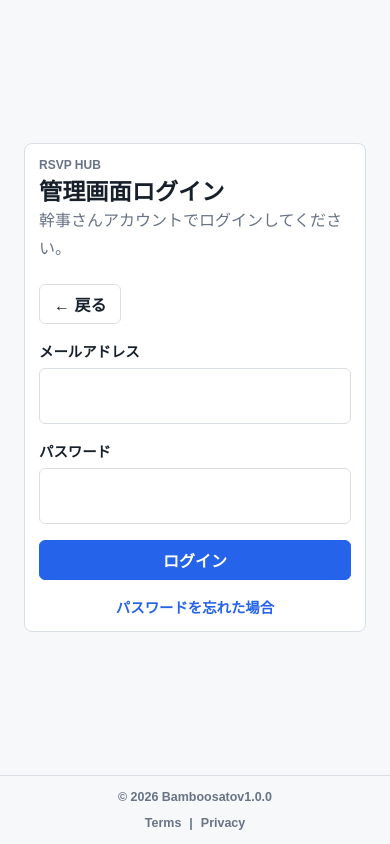
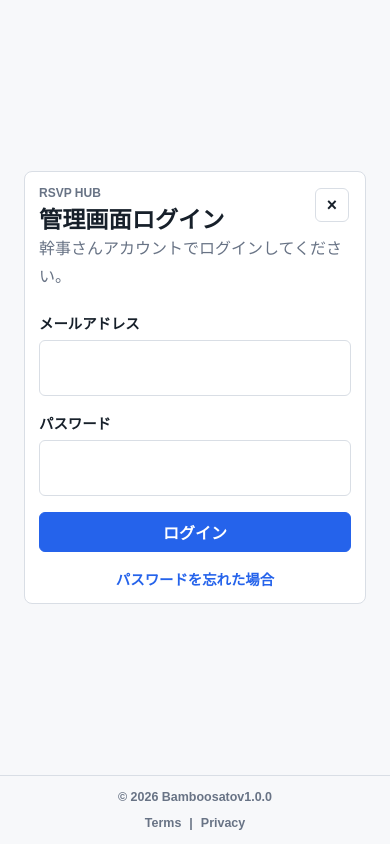
Before and after one commit to Bamboosato/rsvp-manager-app, a Next.js app: page /login in a window 390 px wide. Built offline with nearby package versions, Linux system fonts and the light colour scheme; no server answers.

Commit message:
Fix mobile month input and login close action

```diff
--- a/src/app/globals.css
+++ b/src/app/globals.css
@@ -467,6 +467,7 @@ h3 {
 }
 
 .auth-panel {
+  position: relative;
   width: min(100%, 440px);
   border: 1px solid var(--border);
   border-radius: var(--radius);
@@ -480,8 +481,10 @@ h3 {
   line-height: 1.7;
 }
 
-.auth-back-button {
-  margin-bottom: 16px;
+.auth-close-button {
+  position: absolute;
+  top: 16px;
+  right: 16px;
 }
 
 .public-page {
@@ -758,7 +761,8 @@ h3 {
   padding: 0 16px;
 }
 
-.field input[type="date"] {
+.field input[type="date"],
+.field input[type="month"] {
   min-inline-size: 0;
   inline-size: 100%;
   max-inline-size: 100%;
@@ -767,7 +771,8 @@ h3 {
   appearance: none;
 }
 
-.field input[type="date"]::-webkit-date-and-time-value {
+.field input[type="date"]::-webkit-date-and-time-value,
+.field input[type="month"]::-webkit-date-and-time-value {
   display: flex;
   align-items: center;
   min-height: 100%;
--- a/src/app/login/page.tsx
+++ b/src/app/login/page.tsx
@@ -1,6 +1,6 @@
 import { Suspense } from "react";
 import { AuthPageShell } from "@/features/auth/AuthPageShell";
-import { LoginBackButton } from "@/features/auth/LoginBackButton";
+import { LoginCloseButton } from "@/features/auth/LoginCloseButton";
 import { LoginForm } from "@/features/auth/LoginForm";
 
 export default function LoginPage() {
@@ -10,7 +10,7 @@ export default function LoginPage() {
       title="管理画面ログイン"
     >
       <Suspense fallback={null}>
-        <LoginBackButton />
+        <LoginCloseButton />
       </Suspense>
       <Suspense fallback={<p className="loading-inline">読み込み中...</p>}>
         <LoginForm />
--- a/src/features/auth/LoginBackButton.tsx
+++ b/src/features/auth/LoginCloseButton.tsx
@@ -2,7 +2,7 @@
 
 import { useRouter, useSearchParams } from "next/navigation";
 
-export function LoginBackButton() {
+export function LoginCloseButton() {
   const router = useRouter();
   const searchParams = useSearchParams();
   const requestedReturnTo = searchParams.get("returnTo");
@@ -15,12 +15,13 @@ export function LoginBackButton() {
 
   return (
     <button
-      className="secondary-button auth-back-button"
-      data-tooltip="前の画面へ戻る"
+      aria-label="ログイン画面を閉じる"
+      className="account-close-button auth-close-button"
+      data-tooltip="ログイン画面を閉じる"
       onClick={() => router.replace(returnTo)}
       type="button"
     >
-      ← 戻る
+      ×
     </button>
   );
 }
```
